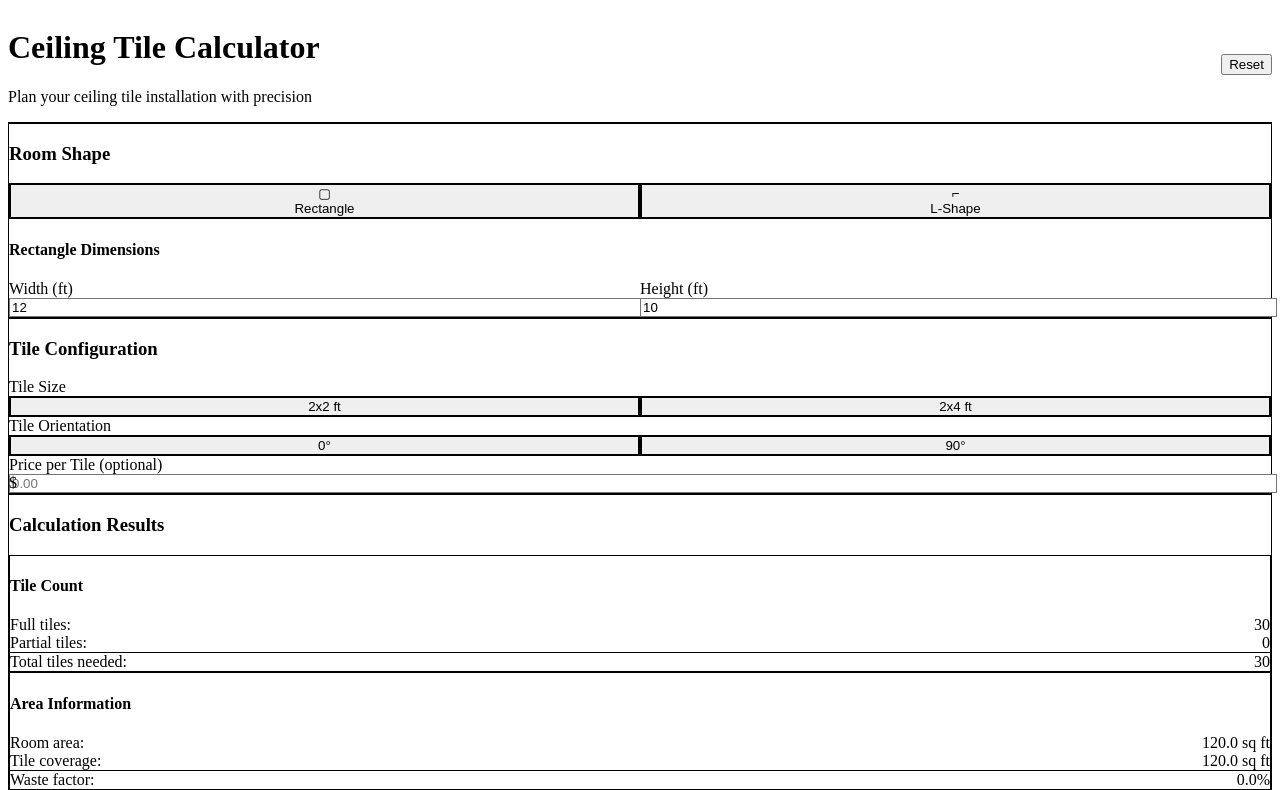
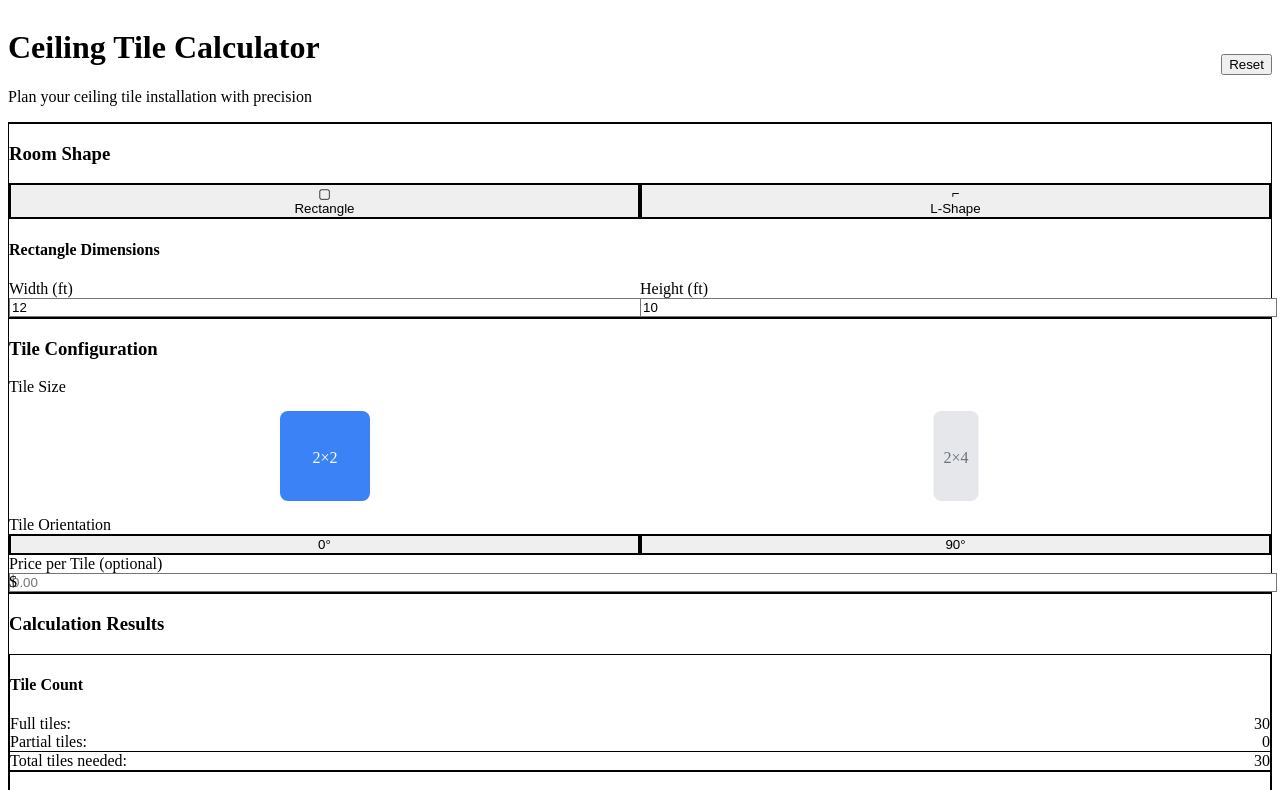
Before and after one commit to susiesko/ceiling-tile-calculator-demo, a React (Vite) app: page / in a window 1280 px wide. Shown: the top 790 px of the page. Built offline with nearby package versions, Linux system fonts and the light colour scheme.

Commit message:
update tile size controls

```diff
--- a/src/components/TileControls.tsx
+++ b/src/components/TileControls.tsx
@@ -1,4 +1,4 @@
-import React from 'react';
+import * as React from 'react';
 import { TileConfig, Units, TileSize, TileOrientation } from '../types';
 
 interface TileControlsProps {
@@ -9,6 +9,56 @@ interface TileControlsProps {
   onPriceChange: (price?: number) => void;
   className?: string;
 }
+
+const TileSizeIcon = ({ size, isSelected }: { size: TileSize; isSelected: boolean }) => {
+  const fillColor = isSelected ? '#3b82f6' : '#e5e7eb';
+
+  if (size === '2x2') {
+    return (
+      <svg width="120" height="120" viewBox="0 0 120 120" className="mx-auto">
+        <rect
+          x="15"
+          y="15"
+          width="90"
+          height="90"
+          fill={fillColor}
+          rx="8"
+        />
+        <text
+          x="60"
+          y="67"
+          textAnchor="middle"
+          className="text-lg font-bold"
+          fill={isSelected ? '#ffffff' : '#6b7280'}
+        >
+          2×2
+        </text>
+      </svg>
+    );
+  } else {
+    return (
+      <svg width="120" height="120" viewBox="0 0 120 120" className="mx-auto">
+        <rect
+          x="37.5"
+          y="15"
+          width="45"
+          height="90"
+          fill={fillColor}
+          rx="8"
+        />
+        <text
+          x="60"
+          y="67"
+          textAnchor="middle"
+          className="text-lg font-bold"
+          fill={isSelected ? '#ffffff' : '#6b7280'}
+        >
+          2×4
+        </text>
+      </svg>
+    );
+  }
+};
 
 export function TileControls({
   tileConfig,
@@ -29,21 +79,18 @@ export function TileControls({
         <label className="block text-sm font-medium text-gray-700 mb-2">
           Tile Size
         </label>
-        <div className="grid grid-cols-2 gap-2">
+        <div className="grid grid-cols-2 gap-6">
           {(['2x2', '2x4'] as TileSize[]).map((size) => (
-            <button
+            <div
               key={size}
               onClick={() => onTileConfigChange({ size })}
-              className={`
-                p-3 rounded-lg border-2 transition-all text-center
-                ${tileConfig.size === size
-                  ? 'border-primary-500 bg-primary-50 text-primary-700'
-                  : 'border-gray-200 bg-white text-gray-600 hover:border-gray-300'
-                }
-              `}
+              className="cursor-pointer flex flex-col items-center space-y-3 transition-all hover:scale-105"
             >
-              {size} {unitLabel}
-            </button>
+              <TileSizeIcon size={size} isSelected={tileConfig.size === size} />
+              <span className={`text-sm font-medium ${
+                tileConfig.size === size ? 'text-primary-700' : 'text-gray-600'
+              }`}/>
+            </div>
           ))}
         </div>
       </div>
```
Also changed, not shown: 1 other file (tests, documents, lock files or other folders).
